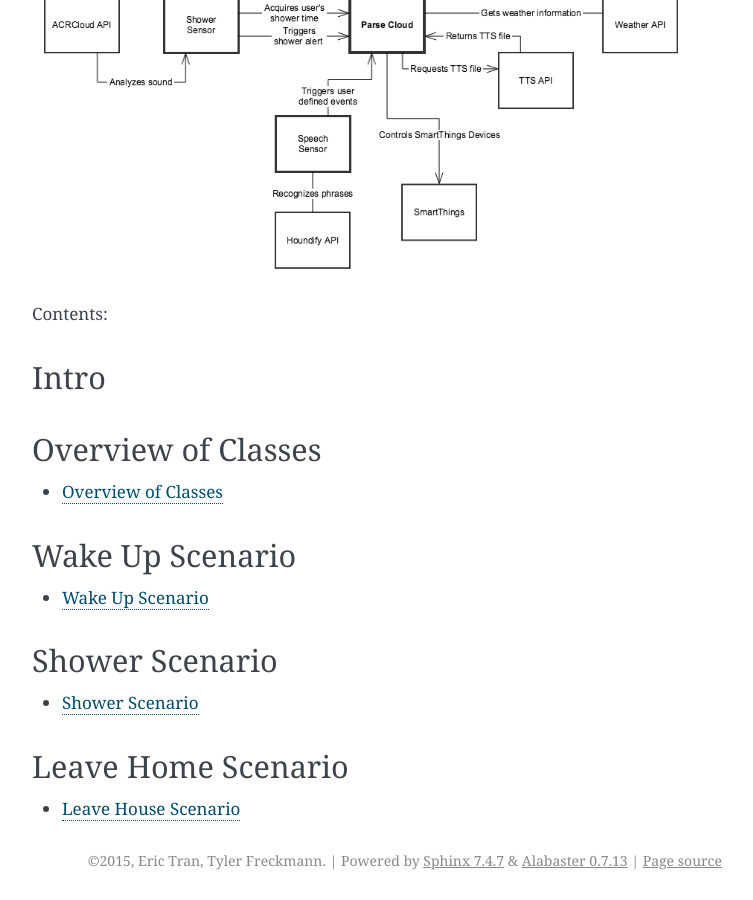
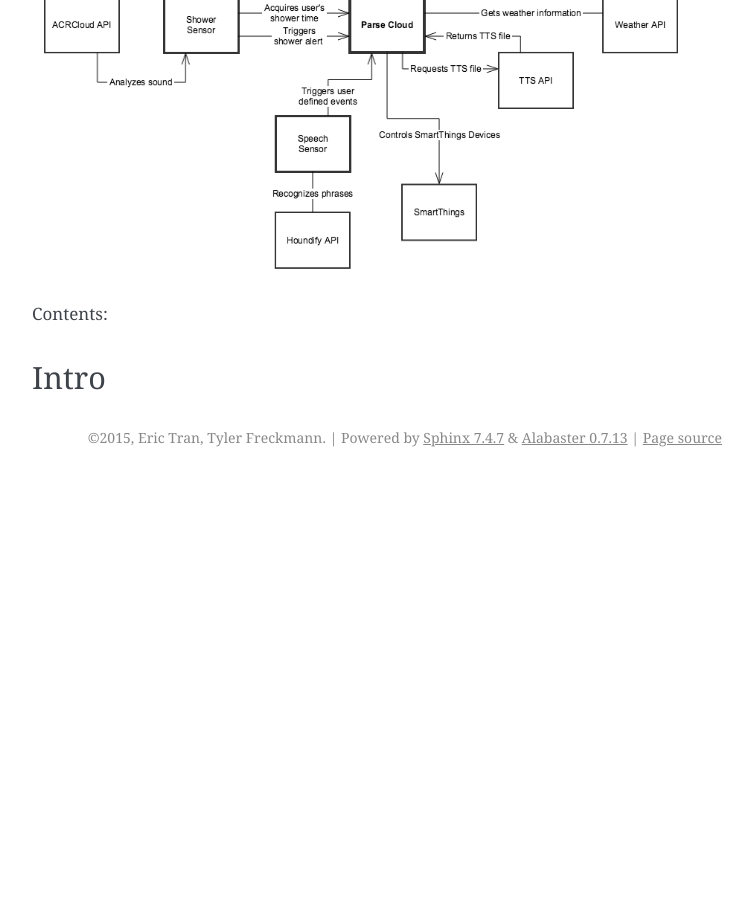
Before and after one commit to tylerfreckmann/HKIoTDemo, a Sphinx documentation site: the page built from docs/source/index.rst, in a window 1280 px wide and 900 px high, scrolled down 1034 px. Shown: the whole window, without its empty margins (388-1141 px from the left). Built offline with Sphinx 7.4.7, drawn with Linux system fonts in a browser that asks for light colours; pages that are not in the unit, such as notebooks, are missing from menus; after the commit the page ends 1511 px from its top, so only the background shows below that; some of the changed text lies outside the part shown.

Commit message:
changed tree format

```diff
--- a/docs/source/index.rst
+++ b/docs/source/index.rst
@@ -29,35 +29,3 @@
    :maxdepth: 2
 
    index
-
-Overview of Classes
-~~~~~~~~~~~~~~~~~~~~
-
-.. toctree::
-   :maxdepth: 2
-
-   modules
-
-Wake Up Scenario
-~~~~~~~~~~~~~~~~~
-
-.. toctree::
-   :maxdepth: 2
-
-   wakeup
-
-Shower Scenario
-~~~~~~~~~~~~~~~~~
-
-.. toctree::
-   :maxdepth: 2
-
-   shower
-
-Leave Home Scenario
-~~~~~~~~~~~~~~~~~
-
-.. toctree::
-   :maxdepth: 2
-
-   leave
```
